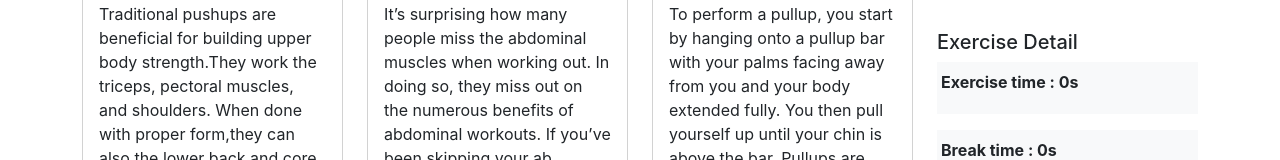
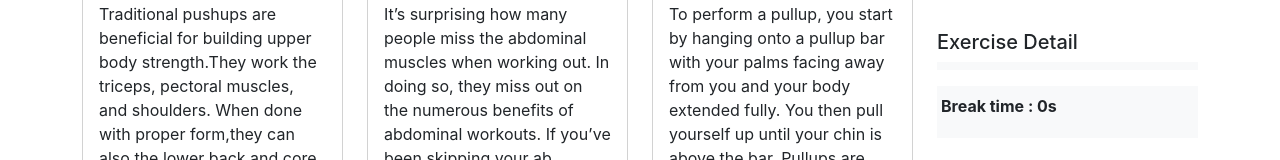
Before and after one commit to kowsarahammd80/golden-gym-react, a React (Create React App) app: page / in a window 1280 px wide. Shown: the part 398-558 px from the top of the page. Built offline with nearby package versions, Linux system fonts and the light colour scheme.

Commit message:
exercise-time-set

```diff
--- a/src/Components/Break/Break.js
+++ b/src/Components/Break/Break.js
@@ -56,7 +56,7 @@ const Break = ({ cart }) => {
          <h5 className='fow-bold'>Exercise Detail</h5>
        <div className='d-flex align-items-center justify-content-between bg-light mb-3 p-1'>
 
-        <p className='mt-1 fw-bold'>Exercise time :   {time}s</p>
+        {/* <p className='mt-1 fw-bold'>Exercise time :   {time}s</p> */}
 
       </div>
       <div className='d-flex align-items-center justify-content-between bg-light mb-4 p-1'>
@@ -65,7 +65,7 @@ const Break = ({ cart }) => {
 
       </div>
       <button className="btn btn-primary w-100 fw-bold p-2" type="button" onClick={activity}>Activity Completed</button>
-      {/* <ToastContainer /> */}
+      <ToastContainer />
     </div>
 
 
```
